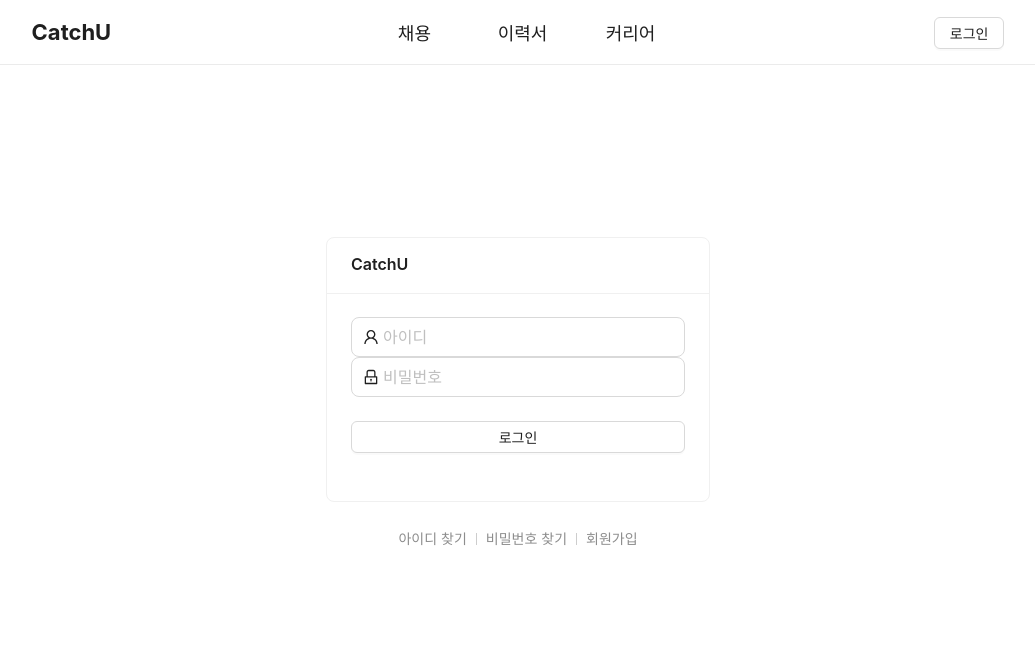
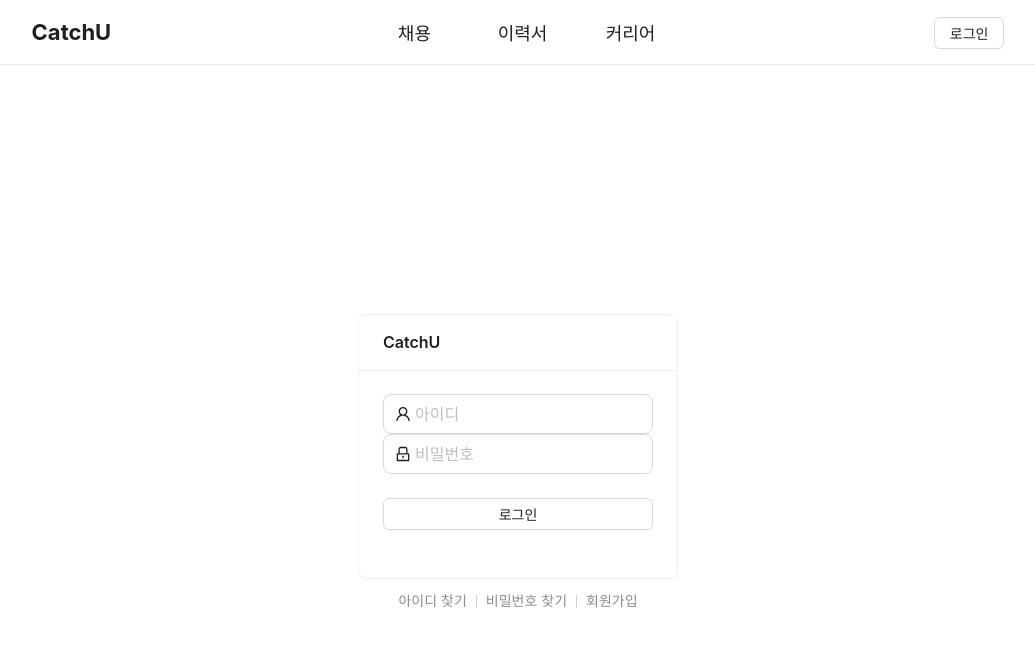
Before and after one commit to gee05053/CatchU, a React (Create React App) app in the folder catchu-webui/: page /login in a window 1280 px wide. Shown: the top 646 px of the page, without its empty margins (122-1157 px from the left). Built offline with nearby package versions, Linux system fonts and the light colour scheme.

Commit message:
modify loginpage layout

```diff
--- a/catchu-webui/src/Pages/LoginPage.tsx
+++ b/catchu-webui/src/Pages/LoginPage.tsx
@@ -1,5 +1,14 @@
 import React, { useContext, useState } from "react";
-import { Input, Button, Card, Divider, Form, message } from "antd";
+import {
+	Input,
+	Button,
+	Card,
+	Divider,
+	Form,
+	message,
+	Row,
+	Col,
+} from "antd";
 import { UserOutlined, LockOutlined } from "@ant-design/icons";
 import axios from "axios";
 import { LoginContext } from "../App";
@@ -36,22 +45,20 @@
 		}
 	};
 	return (
-		<>
+		<Row
+			justify="center"
+			align="middle"
+			style={{ height: "100vh" }}
+		>
+			<Col
+				xs={24}
+				sm={24}
+				md={12}
+				lg={6}
+			>
 				{contextHolder}
-			<Form
-				onFinish={onFinish}
-				style={{
-					display: "flex",
-					justifyContent: "center",
-					alignItems: "center",
-					height: "80vh",
-					flexDirection: "column",
-				}}
-			>
-				<Card
-					title="CatchU"
-					style={{ width: "30%", margin: "20px" }}
-				>
+				<Form onFinish={onFinish}>
+					<Card title="CatchU">
 						<Form.Item
 							name="id"
 							style={{ marginBottom: 0 }}
@@ -89,7 +96,7 @@
 							</Button>
 						</Form.Item>
 					</Card>
-				<div>
+					<Col style={{ textAlign: "center", marginTop: "5px" }}>
 						<Button
 							type="link"
 							style={{ padding: 0, color: "#8d8d8d" }}
@@ -117,13 +124,14 @@
 						>
 							회원가입
 						</Button>
-				</div>
+					</Col>
 				</Form>
 				<SignUpModal
 					isSignUpOpen={isSiginUpOpen}
 					setSignUpOpen={setSignUpOpen}
 				/>
-		</>
+			</Col>
+		</Row>
 	);
 };
 
```
Lines whose indentation alone changed are shown as unchanged.
